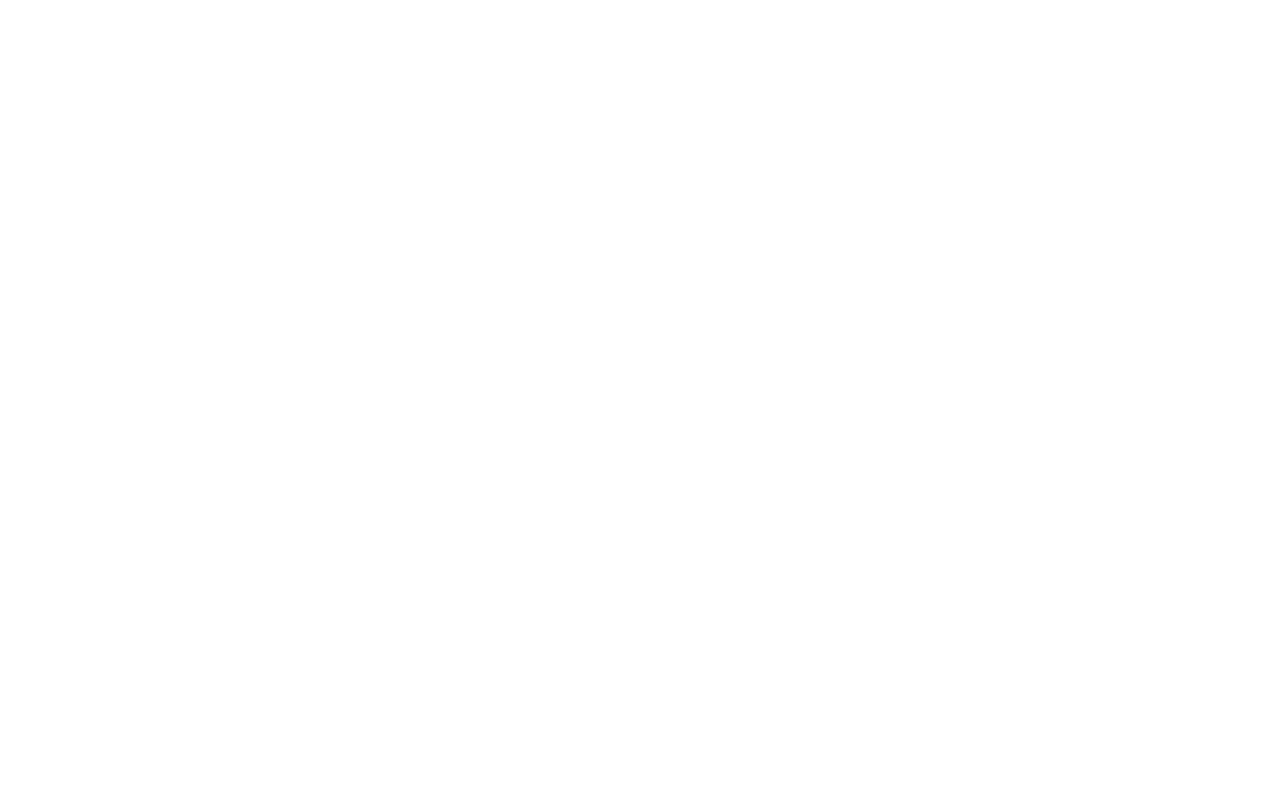
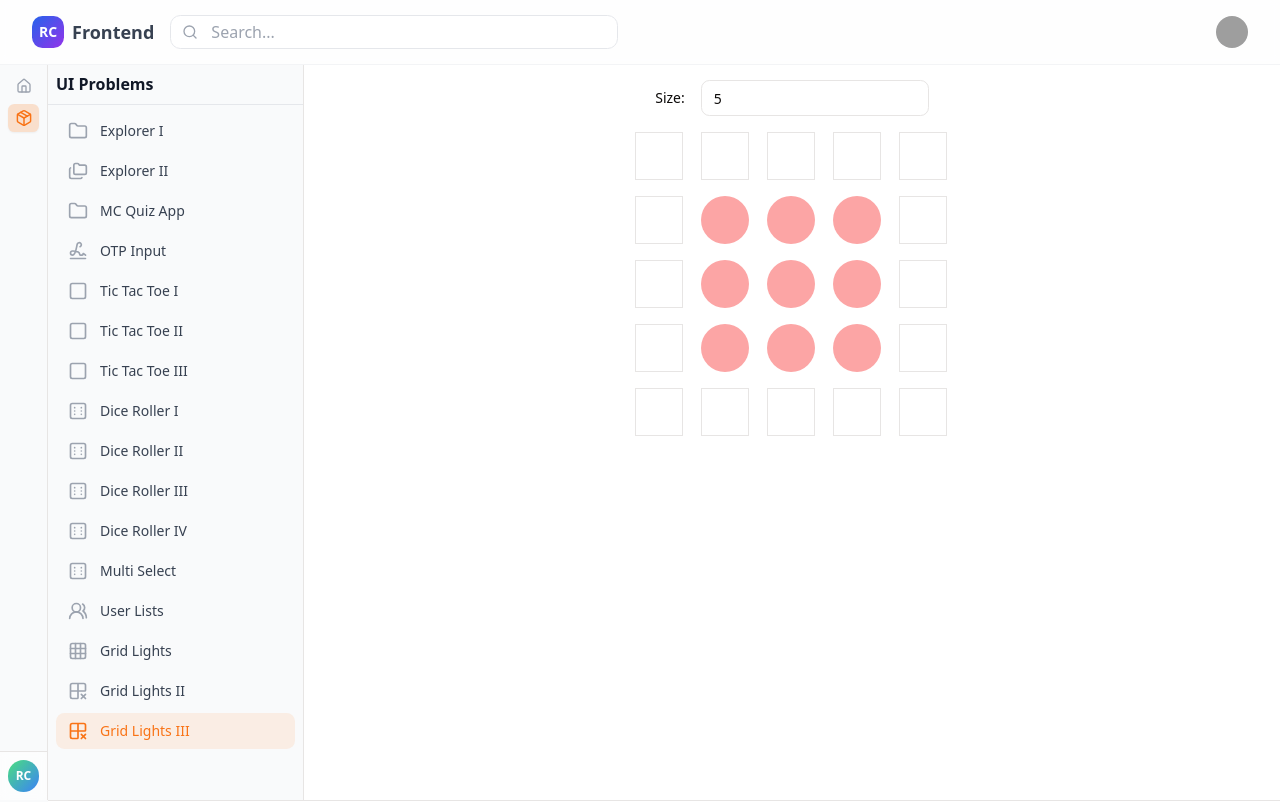
Before and after one commit to sachinrk04/UI-Problems-New, a React (Vite) app: page /ui-problems/grid-lights-iii in a window 1280 px wide. Before the commit this address had no page. Shown: the top 802 px of the page. Built offline with nearby package versions, Linux system fonts and the light colour scheme; grey boxes are pictures that could not be loaded.

Commit message:
add grid lights

```diff
--- a/src/App.tsx
+++ b/src/App.tsx
@@ -16,6 +16,9 @@
 import DiceRollerFour from "./pages/UIProblems/DiceRollerFour";
 import MultiSelect from "./pages/UIProblems/MultiSelect";
 import UserLists from "./pages/UIProblems/UserLists";
+import GridLights from "./pages/UIProblems/GridLights";
+import GridLightsII from "./pages/UIProblems/GridLightsII";
+import GridLightsIII from "./pages/UIProblems/GridLightsIII";
 
 function App() {
   return (
@@ -37,6 +40,9 @@
             <Route path="dice-roller-iv" element={<DiceRollerFour />} />
             <Route path="multi-select" element={<MultiSelect />} />
             <Route path="user-lists" element={<UserLists />} />
+            <Route path="grid-lights" element={<GridLights />} />
+            <Route path="grid-lights-ii" element={<GridLightsII />} />
+            <Route path="grid-lights-iii" element={<GridLightsIII />} />
           </Route>
         </Route>
       </Routes>
--- /dev/null
+++ b/src/pages/UIProblems/GridLights.tsx
@@ -0,0 +1,68 @@
+import { useEffect, useState } from "react";
+
+const SIZE = 3;
+const TOTAL_CELLS = SIZE * SIZE - 1;
+const GridLights = () => {
+  const [active, setActive] = useState(new Set());
+  const [order, setOrder] = useState<number[]>([]);
+
+  const centerIndex = Math.floor((SIZE * SIZE) / 2);
+
+  const handleClick = (index: number) => {
+    if (active.has(index)) return;
+
+    setActive((prev) => new Set(prev).add(index));
+    setOrder((prev) => [...prev, index]);
+  };
+
+  useEffect(() => {
+    if (order.length !== TOTAL_CELLS) return;
+
+    let index = order.length;
+    const interval = setInterval(() => {
+      setActive((prev) => {
+        const next = new Set(prev);
+        next.delete(order[index]);
+        return next;
+      });
+      index--;
+
+      if (index < 0) {
+        clearInterval(interval);
+        setOrder([]);
+      }
+    }, 300);
+
+    return () => clearInterval(interval);
+  }, [order]);
+
+  return (
+    <div className="p-4">
+      <div className="flex justify-center items-center">
+        <div className="grid gap-4 grid-cols-3">
+          {Array.from({ length: SIZE * SIZE }).map((_, i: number) => {
+            if (i === centerIndex)
+              return (
+                <div
+                  key={i}
+                  className="flex justify-center items-center bg-red-300 rounded-full"
+                />
+              );
+
+            return (
+              <div
+                key={i}
+                className={`w-16 h-16 cursor-pointer border flex justify-center items-center ${
+                  active.has(i) && "bg-green-500"
+                }`}
+                onClick={() => handleClick(i)}
+              />
+            );
+          })}
+        </div>
+      </div>
+    </div>
+  );
+};
+
+export default GridLights;
--- /dev/null
+++ b/src/pages/UIProblems/GridLightsII.tsx
@@ -0,0 +1,94 @@
+import { useEffect, useState } from "react";
+import { Input } from "@/components/ui/input";
+import { Label } from "@/components/ui/label";
+
+const GridLightsII = () => {
+  const [size, setSize] = useState<number>(5);
+  const [active, setActive] = useState(new Set());
+  const [order, setOrder] = useState<number[]>([]);
+
+  const totalCells = size % 2 === 1 ? size * size - 1 : size * size;
+  const centerIndex = size % 2 === 1 ? Math.floor((size * size) / 2) : -1;
+
+  const sizeOnChange = (e: React.ChangeEvent<HTMLInputElement>) => {
+    const value = Number(e.target.value);
+    setSize(value);
+  };
+
+  const handleClick = (index: number) => {
+    if (active.has(index)) return;
+
+    setActive((prev) => new Set(prev).add(index));
+    setOrder((prev) => [...prev, index]);
+  };
+
+  useEffect(() => {
+    setActive(new Set());
+    setOrder([]);
+  }, [size]);
+
+  useEffect(() => {
+    if (order.length !== totalCells) return;
+
+    let index = order.length;
+
+    const interval = setInterval(() => {
+      setActive((prev) => {
+        const next = new Set(prev);
+        next.delete(order[index]);
+        return next;
+      });
+      index--;
+
+      if (index < 0) {
+        clearInterval(interval);
+        setOrder([]);
+      }
+    }, 300);
+
+    return () => clearInterval(interval);
+  }, [order, totalCells]);
+
+  return (
+    <div className="p-4">
+      <div className="flex flex-col justify-center items-center gap-4">
+        <div className="flex justify-center items-center gap-4">
+          <Label>Size:</Label>
+          <Input
+            type="number"
+            min={3}
+            value={size}
+            onChange={(e: any) => sizeOnChange(e)}
+            className="h-9"
+          />
+        </div>
+        <div
+          className={`grid gap-4`}
+          style={{ gridTemplateColumns: `repeat(${size}, 50px)` }}
+        >
+          {Array.from({ length: size * size }).map((_, i) => {
+            if (i === centerIndex)
+              return (
+                <div
+                  key={i}
+                  className="w-12 h-12 flex justify-center items-center bg-red-300 rounded-full"
+                />
+              );
+
+            return (
+              <div
+                key={i}
+                className={`w-12 h-12 border flex justify-center items-center cursor-pointer ${
+                  active.has(i) && "bg-green-500"
+                }`}
+                onClick={() => handleClick(i)}
+              />
+            );
+          })}
+        </div>
+      </div>
+    </div>
+  );
+};
+
+export default GridLightsII;
--- /dev/null
+++ b/src/pages/UIProblems/GridLightsIII.tsx
@@ -0,0 +1,100 @@
+import { useEffect, useState } from "react";
+import { Input } from "@/components/ui/input";
+import { Label } from "@/components/ui/label";
+
+const GridLightsIII = () => {
+  const [size, setSize] = useState<number>(5);
+  const [active, setActive] = useState(new Set());
+  const [order, setOrder] = useState<number[]>([]);
+
+  const totalCells = (size + (size - 2)) * 2;
+
+  const sizeOnChange = (e: React.ChangeEvent<HTMLInputElement>) => {
+    const value = Number(e.target.value);
+    setSize(value);
+  };
+
+  const handleClick = (index: number) => {
+    if (active.has(index)) return;
+
+    setActive((prev) => new Set(prev).add(index));
+    setOrder((prev) => [...prev, index]);
+  };
+
+  useEffect(() => {
+    setActive(new Set());
+    setOrder([]);
+  }, [size]);
+
+  useEffect(() => {
+    if (order.length !== totalCells) return;
+
+    let index = order.length;
+
+    const interval = setInterval(() => {
+      setActive((prev) => {
+        const next = new Set(prev);
+        next.delete(order[index]);
+        return next;
+      });
+      index--;
+
+      if (index < 0) {
+        clearInterval(interval);
+        setOrder([]);
+      }
+    }, 300);
+
+    return () => clearInterval(interval);
+  }, [order, totalCells]);
+
+  return (
+    <div className="p-4">
+      <div className="flex flex-col justify-center items-center gap-4">
+        <div className="flex justify-center items-center gap-4">
+          <Label>Size:</Label>
+          <Input
+            type="number"
+            min={3}
+            value={size}
+            onChange={(e: any) => sizeOnChange(e)}
+            className="h-9"
+          />
+        </div>
+        <div
+          className={`grid gap-4`}
+          style={{ gridTemplateColumns: `repeat(${size}, 50px)` }}
+        >
+          {Array.from({ length: size * size }).map((_, i) => {
+            const row = Math.floor(i / size);
+            const col = i % size;
+
+            const isOuter =
+              row === 0 || row === size - 1 || col === 0 || col === size - 1;
+
+            if (!isOuter) {
+              return (
+                <div
+                  key={i}
+                  className="w-12 h-12 flex justify-center items-center bg-red-300 rounded-full"
+                />
+              );
+            }
+
+            return (
+              <div
+                key={i}
+                className={`w-12 h-12 border flex justify-center items-center cursor-pointer ${
+                  active.has(i) && "bg-green-500"
+                }`}
+                onClick={() => handleClick(i)}
+              />
+            );
+          })}
+        </div>
+      </div>
+    </div>
+  );
+};
+
+export default GridLightsIII;
--- a/src/pages/UIProblems/UserLists.tsx
+++ b/src/pages/UIProblems/UserLists.tsx
@@ -37,7 +37,6 @@
     setUsers(storeUsers);
   };
 
-  console.log("users--->", users);
   return (
     <div className="p-4">
       <div className="flex flex-col justify-center items-center gap-4">
--- a/src/routes/uiProblemRoutes.tsx
+++ b/src/routes/uiProblemRoutes.tsx
@@ -2,6 +2,8 @@
   Dice6Icon,
   Folder,
   Folders,
+  Grid2x2X,
+  Grid3x3,
   SignatureIcon,
   Square,
   Users2,
@@ -86,4 +88,22 @@
     icon: Users2,
     description: "",
   },
+  {
+    name: "Grid Lights",
+    href: "/ui-problems/grid-lights",
+    icon: Grid3x3,
+    description: "",
+  },
+  {
+    name: "Grid Lights II",
+    href: "/ui-problems/grid-lights-ii",
+    icon: Grid2x2X,
+    description: "",
+  },
+  {
+    name: "Grid Lights III",
+    href: "/ui-problems/grid-lights-iii",
+    icon: Grid2x2X,
+    description: "",
+  },
 ];
```
